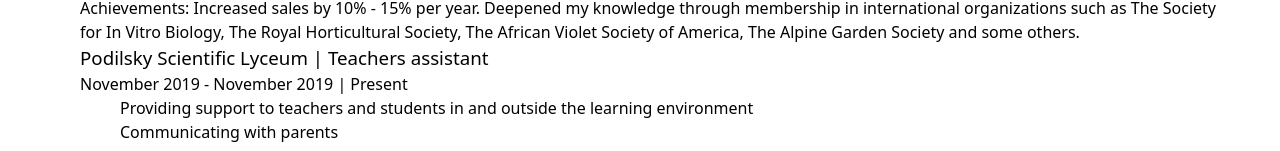
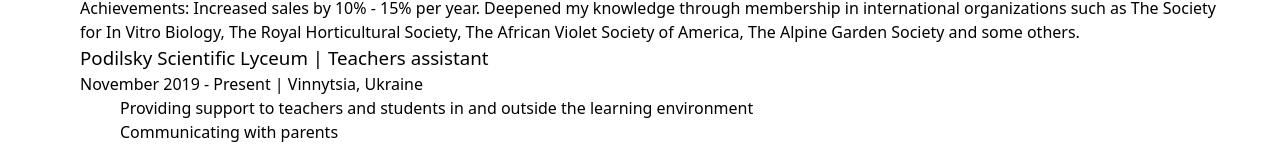
Before and after one commit to ValeriyVinn/valeriyvinn.github.io, a Next.js app: page / in a window 1280 px wide. Shown: the part 1044-1195 px from the top of the page. Built offline with nearby package versions, Linux system fonts and the light colour scheme.

Commit message:
fix: working span in WorkExperience

```diff
--- a/src/components/WorkExperience/WorkExperience.tsx
+++ b/src/components/WorkExperience/WorkExperience.tsx
@@ -33,7 +33,7 @@ export default function WorkExperience() {
         </li>
         <li>
           <h3>Podilsky Scientific Lyceum | Teachers assistant</h3>
-          <p>November 2019 - November 2019 | Present </p>
+          <p>November 2019 - Present | Vinnytsia, Ukraine </p>
           <ul>
             <li>
               Providing support to teachers and students in and outside the
```
